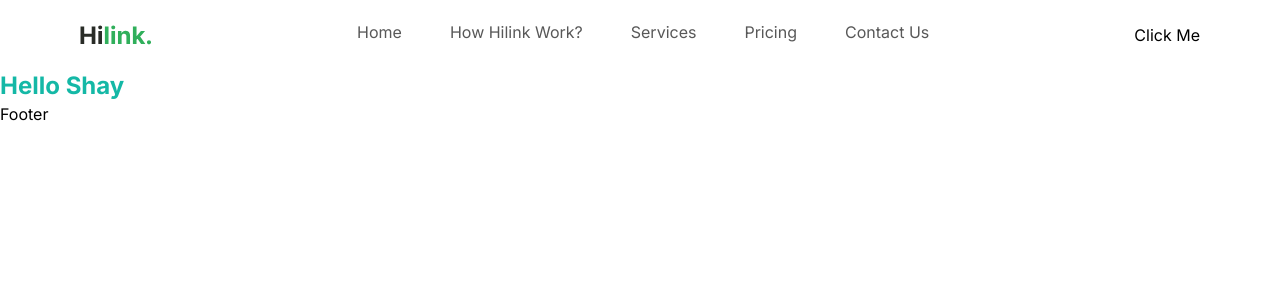
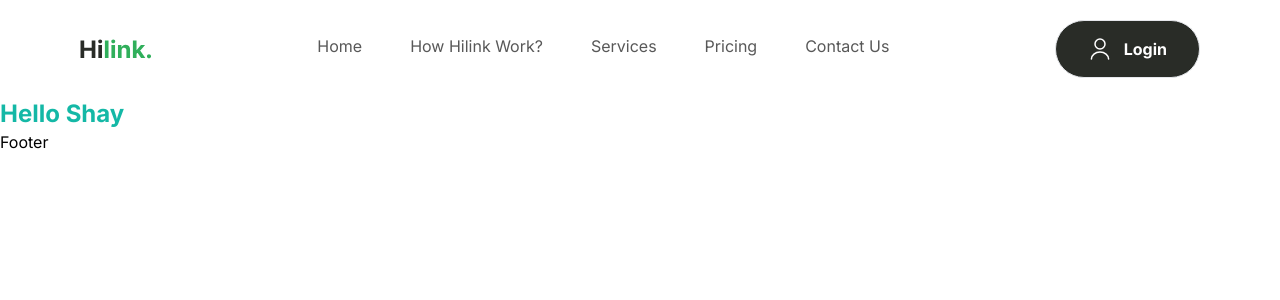
Before and after one commit to shay122990/camp-trail-nextjs-ts, a Next.js app: page / in a window 1280 px wide. Shown: the top 300 px of the page. Built offline with nearby package versions, Linux system fonts and the light colour scheme.

Commit message:
button component

```diff
--- /dev/null
+++ b/components/Button.tsx
@@ -0,0 +1,17 @@
+import Image from "next/image"
+type ButtonProps ={
+    type: 'button' | 'submit',
+    title: string,
+    icon?: string,
+    variant: 'btn_dark_green'
+}
+const Button = ({type,title,icon,variant}:ButtonProps) => {
+  return (
+    <button type={type} className={`flexCenter gap-3 rounded-full border ${variant}`}>
+        {icon && <Image src={icon} alt={title} width={24} height={24}/>}
+        <label className="bold-16 whitespace-nowrap">{title}</label>
+    </button>
+  )
+}
+
+export default Button
--- a/components/Navbar.tsx
+++ b/components/Navbar.tsx
@@ -1,6 +1,7 @@
 import { NAV_LINKS } from "@/constants"
 import Image from "next/image"
 import Link from "next/link"
+import Button from "./Button"
 
 
 const Navbar = () => {
@@ -15,7 +16,7 @@ const Navbar = () => {
         ))}
     </ul>
     <div className="lg:flexCenter hidden">
-        <button>Click Me</button>
+        <Button type="button" title="Login" icon="/user.svg" variant="btn_dark_green"/>
     </div>
    </nav>
   )
```
